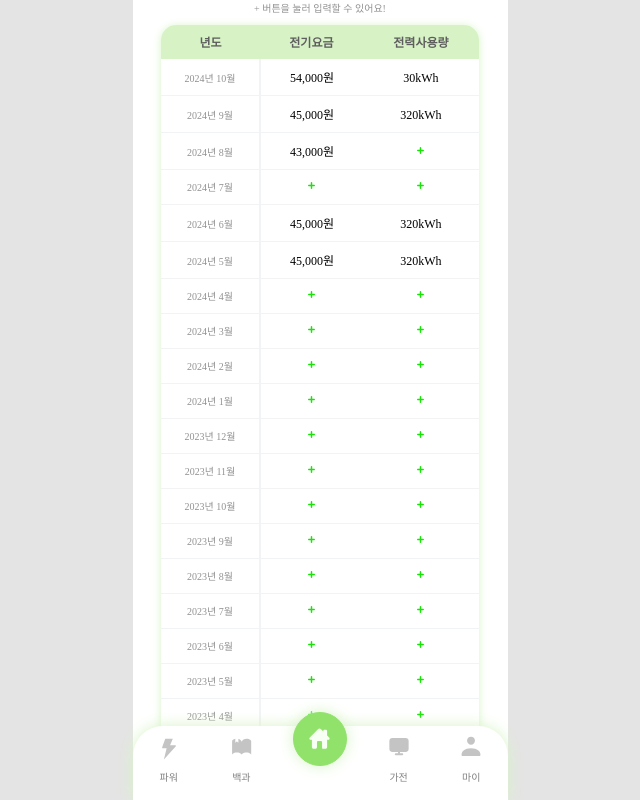
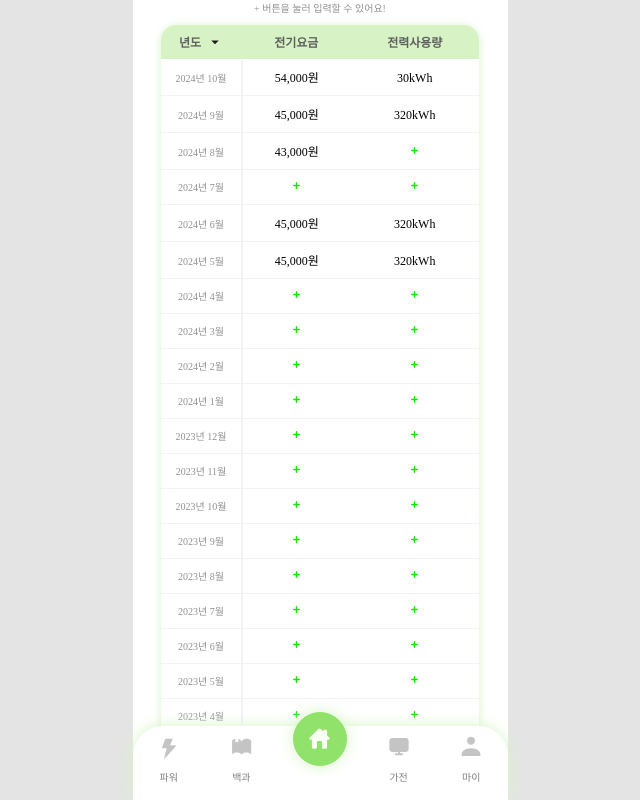
Before and after one commit to GreenSpark-greenspark/greenspark-frontend, a Next.js app: page /powerinput in a window 1280 px wide. Shown: the top 800 px of the page, without its empty margins (320-960 px from the left). Built offline with nearby package versions, Linux system fonts and the light colour scheme.

Commit message:
feat: 드롭다운, 년도별 정렬 구현

```diff
--- a/src/app/_component/powerinput/PowerTable.module.css
+++ b/src/app/_component/powerinput/PowerTable.module.css
@@ -37,10 +37,11 @@
   font-style: normal;
   font-weight: 600;
   line-height: normal;
+  justify-content: center;
 }
 
 .tableRow td {
-  padding: 9px;
+  padding: 9px 0;
   /* height: 30px; */
   border-bottom: 1px solid #f1f3f5;
   color: #000;
@@ -66,3 +67,48 @@
   width: 11px;
   height: 11px;
 }
+
+.yearHeader {
+  display: flex;
+  justify-content: center;
+  align-items: center;
+  cursor: pointer;
+}
+
+.dropDownIcon {
+  margin-left: 5px;
+  width: 18px;
+  height: 18px;
+}
+
+.dropdownMenu {
+  width: 100px;
+  position: absolute;
+  top: 60px;
+  border-radius: 10px;
+  border: 1px solid #b6ec94;
+  box-shadow: 0px 1px 8px 0px #d7f3c6;
+  background: #fff;
+  z-index: 100;
+  padding: 10px 0;
+}
+
+.dropdownItem {
+  padding: 8px 12px;
+  cursor: pointer;
+  color: #5e5e5e;
+  font-family: Pretendard;
+  font-size: 12px;
+  font-style: normal;
+  font-weight: 400;
+  line-height: normal;
+}
+
+.dropdownItem:hover {
+  background: #b6ec94;
+}
+
+.dropdownbtn {
+  display: flex;
+  align-items: center;
+}
--- a/src/app/_component/powerinput/PowerTable.tsx
+++ b/src/app/_component/powerinput/PowerTable.tsx
@@ -1,13 +1,15 @@
-import React, { useMemo } from "react";
+import React, { useMemo, useState } from "react";
 import { useTable, Column, ColumnInstance, HeaderGroup, Row, Cell } from "react-table";
 import styles from "./PowerTable.module.css";
 import IconPlus from "../../../../public/icon/power_plus.svg";
+import IconDropDown from "../../../../public/icon/power_dropdown.svg";
 
 type TableRow = {
   year: string;
   cost?: number;
   usage?: number;
 };
+
 const getLast36Months = () => {
   const months: string[] = [];
   const currentDate = new Date();
@@ -22,8 +24,21 @@ const getLast36Months = () => {
   return months;
 };
 
+const getYearsOptions = () => {
+  const currentYear = new Date().getFullYear();
+  return [
+    { label: `${currentYear}년`, value: `${currentYear}년` },
+    { label: `${currentYear - 1}년`, value: `${currentYear - 1}년` },
+    { label: `${currentYear - 2}년`, value: `${currentYear - 2}년` }
+  ];
+};
+
 const PowerTable: React.FC = () => {
+  const [selectedYear, setSelectedYear] = useState<string | null>(null);
+  const [isDropdownOpen, setIsDropdownOpen] = useState(false);
+
   const months = useMemo(getLast36Months, []);
+  const yearsOptions = useMemo(getYearsOptions, []);
 
   const sampleData: TableRow[] = [
     { year: "2024년 10월", cost: 54000, usage: 30 },
@@ -34,16 +49,52 @@ const PowerTable: React.FC = () => {
   ];
 
   const fullData: TableRow[] = useMemo(() => {
-    return months.map(month => {
+    const filteredMonths = selectedYear
+      ? months.filter(month => month.startsWith(selectedYear))
+      : months;
+
+    return filteredMonths.map(month => {
       const existingData = sampleData.find(row => row.year === month);
       return existingData || { year: month };
     });
-  }, [months, sampleData]);
+  }, [months, sampleData, selectedYear]);
 
   const columns: Column<TableRow>[] = useMemo(
     () => [
       {
-        Header: "년도",
+        Header: () => (
+          <div className={styles.yearHeader}>
+            <span className={styles.dropdownbtn} onClick={() => setIsDropdownOpen(prev => !prev)}>
+              년도
+              <IconDropDown className={styles.dropDownIcon} />
+            </span>
+            {isDropdownOpen && (
+              <div className={styles.dropdownMenu}>
+                {yearsOptions.map(yearOption => (
+                  <div
+                    key={yearOption.value}
+                    className={styles.dropdownItem}
+                    onClick={() => {
+                      setSelectedYear(yearOption.value);
+                      setIsDropdownOpen(false);
+                    }}
+                  >
+                    {yearOption.label}
+                  </div>
+                ))}
+                <div
+                  className={styles.dropdownItem}
+                  onClick={() => {
+                    setSelectedYear(null);
+                    setIsDropdownOpen(false);
+                  }}
+                >
+                  모든 년도
+                </div>
+              </div>
+            )}
+          </div>
+        ),
         accessor: "year"
       },
       {
@@ -69,7 +120,7 @@ const PowerTable: React.FC = () => {
         }
       }
     ],
-    []
+    [isDropdownOpen, yearsOptions]
   );
 
   const { getTableProps, getTableBodyProps, headerGroups, rows, prepareRow } = useTable<TableRow>({
```
Also changed, not shown: public/icon/power_dropdown.svg (added).
